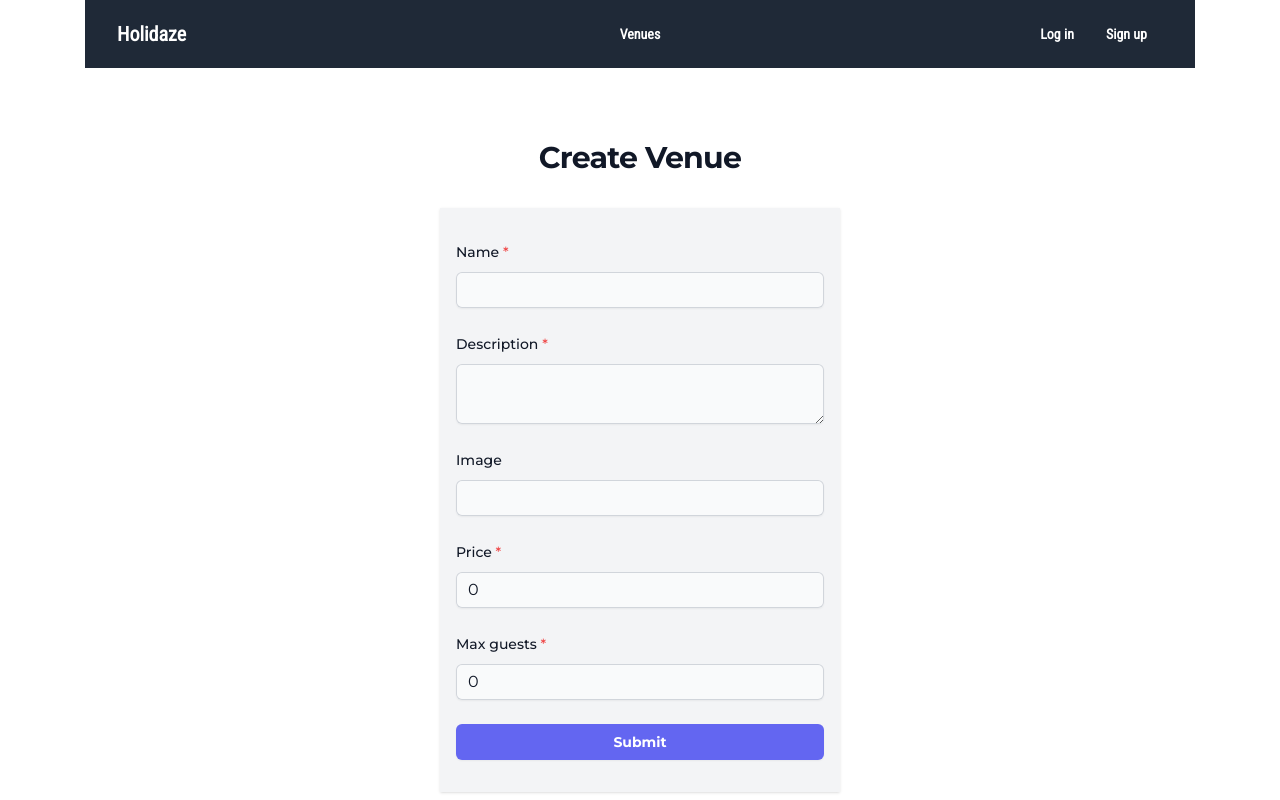
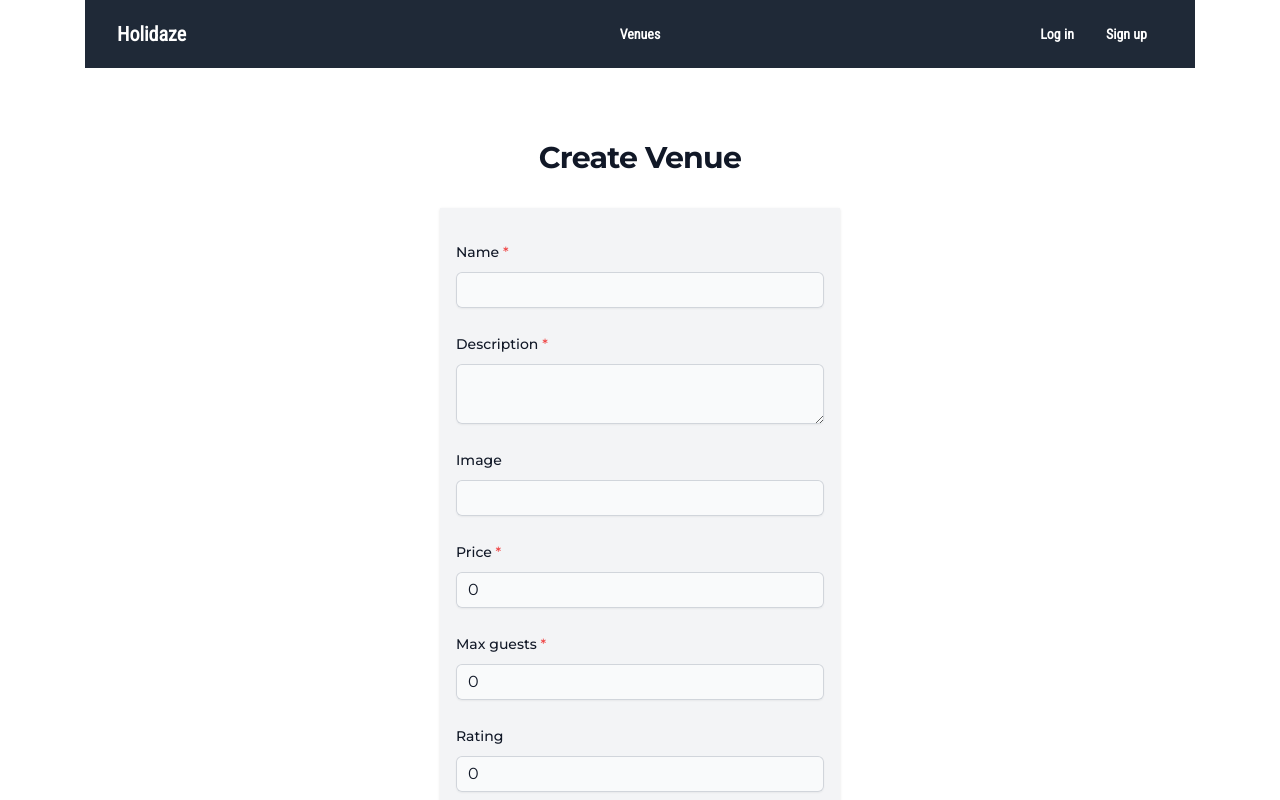
Before and after one commit to Ilona-front-end/booking-website, a React (Create React App) app: page /create-venue in a window 1280 px wide. Shown: the top 800 px of the page. Built offline with nearby package versions, Linux system fonts and the light colour scheme.

Commit message:
fix response errors code:invalid_union
price, maxGuests, rating and media had to be converted in order to create venue successfully

form not finished even though other inputs are optional

change response and await response.json() usage

```diff
--- a/src/components/pages/CreateVenue.js
+++ b/src/components/pages/CreateVenue.js
@@ -4,7 +4,6 @@ import { VENUES_BASE_URL } from '../../api/api';
 
 export default function CreateVenue() {
   const token = localStorage.getItem('token');
-  // const userName = localStorage.getItem('user');
 
   const [errorMessage, setErrorMessage] = useState(null);
 
@@ -19,7 +18,7 @@ export default function CreateVenue() {
       media: [],
       price: 0,
       maxGuests: 0,
-      // rating: 0,
+      rating: 0,
       // meta: {
       //   wifi: false,
       //   parking: false,
@@ -40,24 +39,46 @@ export default function CreateVenue() {
 
   const onSubmitCreateVenue = async (data) => {
     try {
+      const formattedData = {
+        ...data,
+        price: parseFloat(data.price), // parseFloat() converts string to float (number)
+        maxGuests: parseInt(data.maxGuests), // parseInt() converts string to integer (number)
+        rating: parseFloat(data.rating), // parseFloat() converts string to float (number)
+        media: [data.media], // media is an array of strings, so we need to wrap data.media in square brackets to make it an array. API does not accept single string as a value for media
+      };
+      console.log('formattedData', formattedData);
+
       const response = await fetch(VENUES_BASE_URL, {
         method: 'POST',
         headers: {
           'Content-Type': 'application/json',
           Authorization: `Bearer ${token}`,
         },
-        body: JSON.stringify(data),
+        body: JSON.stringify(formattedData),
       });
 
-      const json = await response.json();
-      console.log('onSubmitCreateVenue', json);
+      console.log('Venue created successfully. Response: ', response);
 
-      if (json.status === 'Bad Request') {
-        throw new Error(json.errors[0].message); // throw new Error() will trigger the catch block and handle the error
+      if (response.status === 201) {
+        console.log(
+          'Venue created successfully. Response status: ',
+          response.status
+        );
+      }
+
+      // We are only interested in the response status,
+      // we do not need to access or display actual data from the response (ex. id, name ect.), so we do not need to convert it to JSON:
+      // const json = await response.json();
+
+      if (response.status === 'Bad Request') {
+        throw new Error(response.errors[0].message); // throw new Error() will trigger the catch block and handle the error
       } else {
         setErrorMessage(null);
       }
-    } catch (error) {}
+    } catch (error) {
+      setErrorMessage(error.message);
+      console.log('onSubmitCreateVenue error', error);
+    }
   };
 
   return (
@@ -191,6 +212,7 @@ export default function CreateVenue() {
                 </div>
                 {errors.media && (
                   <p className="mt-2 text-xs text-red-600">
+                    {/* error message is shown if user provides information, but not enough to make a POST request. This field is not required, but can guide user */}
                     {errors.media.message}
                   </p>
                 )}
@@ -254,6 +276,56 @@ export default function CreateVenue() {
                 )}
               </div>
 
+              {/* RATING INPUT */}
+              <div>
+                <label
+                  htmlFor="rating"
+                  className="block text-sm font-medium leading-6 text-gray-900"
+                >
+                  Rating
+                </label>
+                <div className="mt-2">
+                  <input
+                    {...register('rating', {
+                      min: {
+                        value: 1,
+                        message: 'Minimum rating is 0 stars',
+                      },
+                      max: {
+                        value: 5,
+                        message: 'Maximum rating is 5 stars',
+                      },
+                    })}
+                    id="rating"
+                    type="number"
+                    className="block w-full rounded-md border-0 bg-gray-50 py-1.5 px-3 text-gray-900 shadow-sm ring-1 ring-inset ring-gray-300 placeholder:text-gray-400 focus:ring-2 focus:ring-inset focus:ring-green-600 sm:text-sm sm:leading-6"
+                  />
+                </div>
+                {errors.rating && (
+                  <p className="mt-2 text-xs text-red-600">
+                    {errors.rating.message}
+                  </p>
+                )}
+              </div>
+
+              {/*  INPUT */}
+              {/* <div>
+                <label
+                  htmlFor=""
+                  className="block text-sm font-medium leading-6 text-gray-900"
+                >
+                  Mark this box to ...
+                </label>
+                <div className="mt-2">
+                  <input
+                    {...register('')}
+                    id=""
+                    type="checkbox"
+                    className="block rounded-md border-0 bg-gray-50 py-1.5 px-3 text-gray-900 shadow-sm ring-1 ring-inset ring-gray-300 placeholder:text-gray-400 focus:ring-2 focus:ring-inset focus:ring-green-600 sm:text-sm sm:leading-6"
+                  />
+                </div>
+              </div> */}
+
               {/* SUBMIT BUTTON */}
               <div>
                 <button
```
